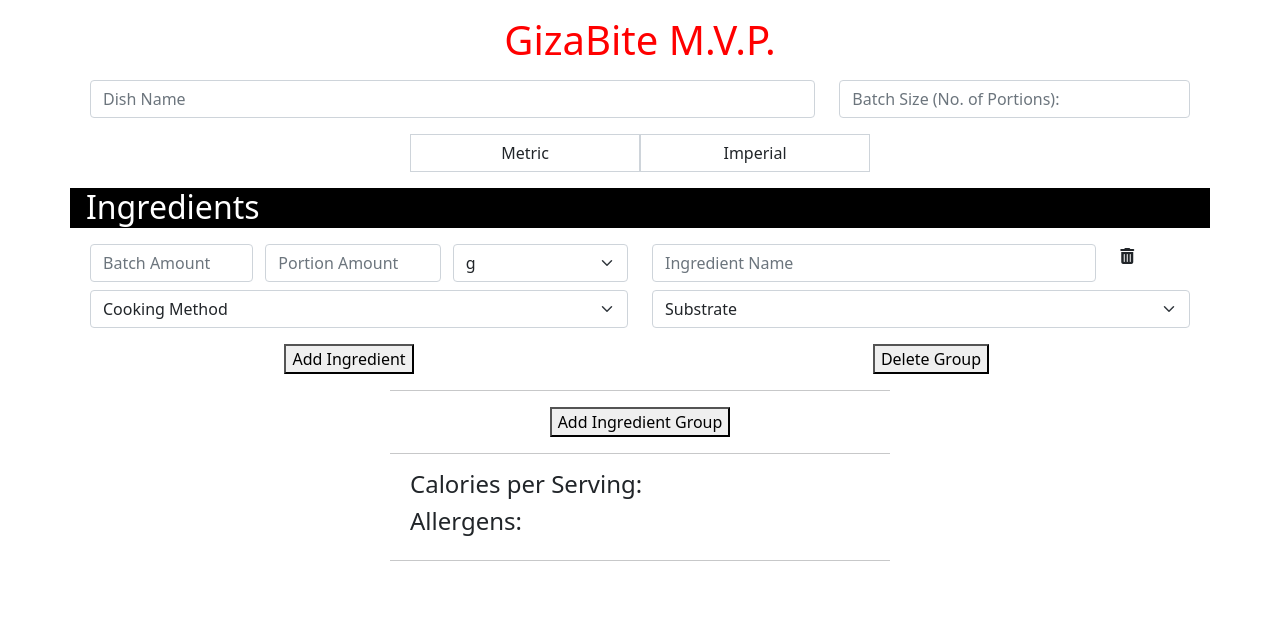
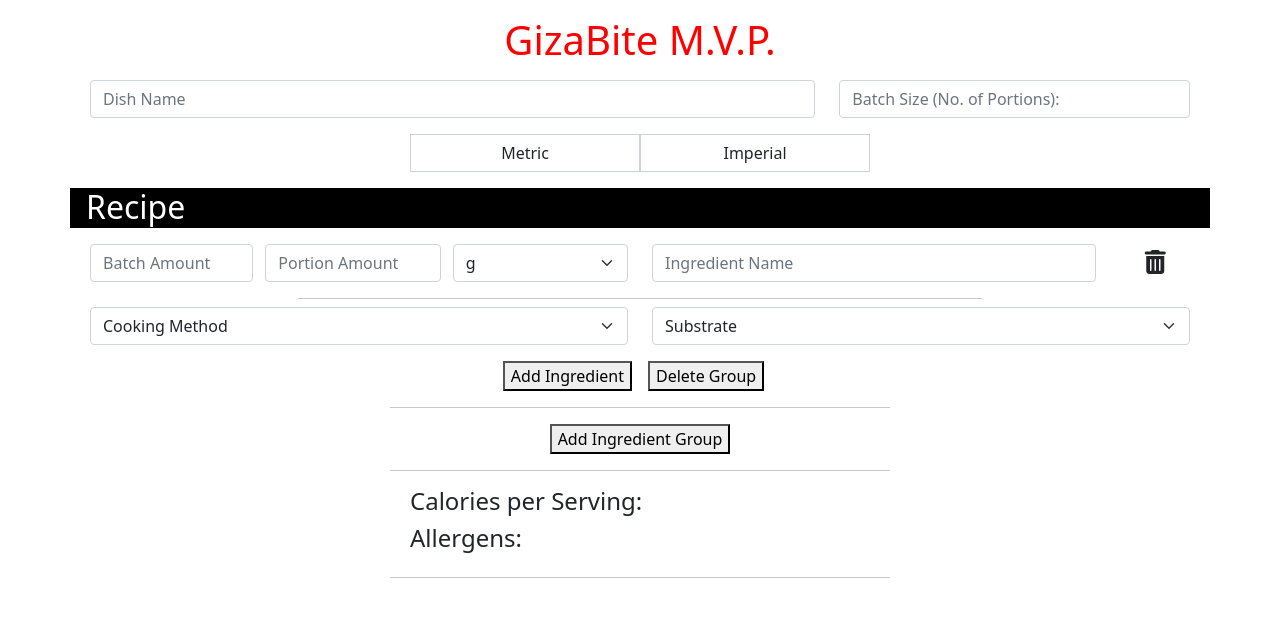
Before and after one commit to CathalDolan/GizaBiteMVP, a Django app: page / in a window 1280 px wide. Shown: the part 56-673 px from the top of the page. Run offline with Django 4.2, Linux system fonts and the light colour scheme; data that the repository does not hold is empty.

Commit message:
Inputs rearranged to put qty 1st. Elements correctly spaced

```diff
--- a/home/static/css/home.css
+++ b/home/static/css/home.css
@@ -60,3 +60,21 @@
         background-image: none;
     }
 }
+
+@media only screen and (min-width: 481px) {
+    .delete_ingredient {
+        text-align: center;
+    }
+}
+
+.delete_ingredient_icon_div {
+    font-size: 1.5rem;
+}
+
+.third-hr {
+    width: 33.3%;
+}
+.half-hr {
+    width: 60%;
+    margin-bottom: 0;
+}
--- a/home/static/js/home.js
+++ b/home/static/js/home.js
@@ -78,30 +78,29 @@
     $(document).on("click", ".add_ingredient_button", function(){
         console.log("Add Ingredient Function Fires");
 
-        const html = `<div class="row mx-2 ingredient_row">
-                        <div class="col-md-1 mt-3 col-2">
-                            <div class="delete_ingredient" name="delete_ingredient" aria-label="delete_ingredient">
-                                <i class="fa-solid fa-trash-can"></i>
-                            </div>
+        const html = `<hr class="third-hr mx-auto mb-0 mt-2 p-0">
+                    <div class="row mx-2 ingredient_row">
+                        <div class="col-md-2 mt-2 col-5">
+                            <input type="number" class="form-control" name="batch_amount" id="batch_amount" placeholder="Batch Amount" aria-label="BatchAmount"></input>
                         </div>
-                        <div class="col-md-5 mt-3 col-10 ps-0">
-                            <input type="text" class="form-control ingredient_name" name="dish_name" placeholder="Ingredient Name" aria-label="IngredientName"></input>
-                            <ul class="suggestions-list"></ul>
+                        <div class="col-md-2 mt-2 col-5 ps-0">
+                            <input type="number" class="form-control" name="dish_name" placeholder="Portion Amount" aria-label="PortionAmount"></input>
                         </div>
-
-                        <div class="col-md-2 mt-2 mt-md-3 col-5">
-                            <input type="number" class="form-control" name="batch_amount" id="batch_amount" placeholder="Batch" aria-label="BatchAmount"></input>
-
-                        </div>
-                        <div class="col-md-2 mt-2 mt-md-3 col-5 pe-0">
-                            <input type="number" class="form-control" name="dish_name" placeholder="Portion" aria-label="PortionAmount"></input>
-                        </div>
-                        <div class="col-md-2 mt-2 mt-md-3 col-2 ps-0 ps-md-2">
-                            <select class="form-select pe-0" name="unit_select">
+                        <div class="col-md-2 mt-2 col-2 ps-0">
+                            <select class="form-select custom-select-icon pe-0" name="unit_select">
                                 <option value="g">g</option>
                                 <option value="kg">kg</option>
                                 <option value="pcs">Pcs</option>
                             </select>
+                        </div>
+                        <div class="col-md-5 mt-2 col-11">
+                            <input type="text" class="form-control ingredient_name" name="dish_name" placeholder="Ingredient Name" aria-label="IngredientName"></input>
+                            <ul class="suggestions-list"></ul>
+                        </div>
+                        <div class="mt-2 col-1 px-0 delete_ingredient_icon_div">
+                            <div class="delete_ingredient" name="delete_ingredient" aria-label="delete_ingredient">
+                                <i class="fa-solid fa-trash-can"></i>
+                            </div>
                         </div>
                     </div>`
         $(this).parents(".ingredient_group").children("div.ingredient_container").append(html);
@@ -118,39 +117,38 @@
         console.log("Click Count: ", clickcount);
 
         html = `<div class="ingredient_group" id="ingredient_group_${clickcount}">
+                    <!-- Ingredient Details -->
                     <div class="container ingredient_container">
-                        <!-- Ingredient Details -->
                         <div class="row mx-2 ingredient_row">
-                            <div class="col-md-1 mt-3 col-2">
-                                <div class="delete_ingredient" name="delete_ingredient" aria-label="delete_ingredient">
-                                <i class="fa-solid fa-trash-can"></i>
+                            <div class="col-md-2 mt-3 col-5">
+                                <input type="number" class="form-control" name="batch_amount" id="batch_amount" placeholder="Batch Amount" aria-label="BatchAmount"></input>
                             </div>
+                            <div class="col-md-2 mt-3 col-5 ps-0">
+                                <input type="number" class="form-control" name="dish_name" placeholder="Portion Amount" aria-label="PortionAmount"></input>
                             </div>
-                            <div class="col-md-5 mt-3 col-10 ps-0">
-                                <input type="text" class="form-control ingredient_name" name="dish_name" placeholder="Ingredient Name" aria-label="IngredientName"></input>
-                                <ul class="suggestions-list"></ul>
-                            </div>
-
-                            <div class="col-md-2 mt-2 mt-md-3 col-5">
-                                <input type="number" class="form-control" name="batch_amount" id="batch_amount" placeholder="Batch" aria-label="BatchAmount"></input>
-
-                            </div>
-                            <div class="col-md-2 mt-2 mt-md-3 col-5 pe-0">
-                                <input type="number" class="form-control" name="dish_name" placeholder="Portion" aria-label="PortionAmount"></input>
-                            </div>
-                            <div class="col-md-2 mt-2 mt-md-3 col-2 ps-0 ps-md-2">
-                                <select class="form-select pe-0" name="unit_select">
+                            <div class="col-md-2 mt-3 col-2 ps-0">
+                                <select class="form-select custom-select-icon pe-0" name="unit_select">
                                     <option value="g">g</option>
                                     <option value="kg">kg</option>
                                     <option value="pcs">Pcs</option>
                                 </select>
                             </div>
+                            <div class="col-md-5 mt-2 mt-md-3 col-11">
+                                <input type="text" class="form-control ingredient_name" name="dish_name" placeholder="Ingredient Name" aria-label="IngredientName"></input>
+                                <ul class="suggestions-list"></ul>
+                            </div>
+                            <div class="mt-2 mt-md-3 col-1 px-0 delete_ingredient_icon_div">
+                                <div class="delete_ingredient" name="delete_ingredient" aria-label="delete_ingredient">
+                                    <i class="fa-solid fa-trash-can"></i>
+                                </div>
+                            </div>
                         </div>
                     </div>
                     <!-- Cooking Method -->
+                    <hr class="half-hr mx-auto">
                     <div class="container" id="add_cooking_method_container_1">
                         <div class="row mx-2" id="add_cooking_method_row_1">
-                            <div class="col-md-6 mt-2 col-12">
+                            <div class="col-md-6 mt-3 mt-md-2 col-12">
                                 <select class="form-select" name="cooking_method">
                                     <option value="" disabled selected>Cooking Method</option>
                                     <option value="Boiled">Boiled</option>
@@ -171,15 +169,15 @@
                     <!-- Add Ingredient and Remove Ingredient Group Buttons-->
                     <div class="row">
                         <!-- Add Ingredients & Cooking Section -->
-                        <div class="container mt-3 element-container mx-auto col-6 col-css text-center">
+                        <div class="container mt-3 element-container mx-auto col-6 col-css pe-2 text-end">
                             <button class="add_ingredient_button" type="button">Add Ingredient</button>
                         </div>
                         <!-- Remove Ingredient Group -->
-                        <div class="container mt-3 element-container mx-auto col-6 col-css text-center">
+                        <div class="container mt-3 element-container mx-auto col-6 col-css ps-2 text-start">
                             <button class="remove_ingredient_group_button" type="button">Delete Group</button>
                         </div>
                     </div>
-                    <hr class="max_width_500">
+                    <hr class="max_width_500 mb-0">
                 </div>`
 
         $("#ingredient_group_container").append(html);
--- a/home/templates/home/index.html
+++ b/home/templates/home/index.html
@@ -67,13 +67,13 @@
                  possible to use them in JS when we need to append and add new ingredient groups -->
             <div>
                 <div class="page_banner mt-3">
-                    <h2 class="ms-3">Ingredients</h2>
+                    <h2 class="ms-3">Recipe</h2>
                 </div>
 
                 <div id="ingredient_group_container">
                     <div class="ingredient_group" id="ingredient_group_1">
+                        <!-- Ingredient Details -->
                         <div class="container ingredient_container">
-                            <!-- Ingredient Details -->
                             <div class="row mx-2 ingredient_row">
                                 <div class="col-md-2 mt-3 col-5">
                                     <input type="number" class="form-control" name="batch_amount" id="batch_amount" placeholder="Batch Amount" aria-label="BatchAmount"></input>
@@ -92,7 +92,7 @@
                                     <input type="text" class="form-control ingredient_name" name="dish_name" placeholder="Ingredient Name" aria-label="IngredientName"></input>
                                     <ul class="suggestions-list"></ul>
                                 </div>
-                                <div class="col-md-1 mt-2 mt-md-3 col-1">
+                                <div class="mt-2 mt-md-3 col-1 px-0 delete_ingredient_icon_div">
                                     <div class="delete_ingredient" name="delete_ingredient" aria-label="delete_ingredient">
                                         <i class="fa-solid fa-trash-can"></i>
                                     </div>
@@ -100,9 +100,10 @@
                             </div>
                         </div>
                         <!-- Cooking Method -->
+                        <hr class="half-hr mx-auto">
                         <div class="container" id="add_cooking_method_container_1">
                             <div class="row mx-2" id="add_cooking_method_row_1">
-                                <div class="col-md-6 mt-2 col-12">
+                                <div class="col-md-6 mt-3 mt-md-2 col-12">
                                     <select class="form-select" name="cooking_method">
                                         <option value="" disabled selected>Cooking Method</option>
                                         <option value="Boiled">Boiled</option>
@@ -123,15 +124,15 @@
                         <!-- Add Ingredient and Remove Ingredient Group Buttons-->
                         <div class="row">
                             <!-- Add Ingredients & Cooking Section -->
-                            <div class="container mt-3 element-container mx-auto col-6 col-css text-center">
+                            <div class="container mt-3 element-container mx-auto col-6 col-css pe-2 text-end">
                                 <button class="add_ingredient_button" type="button">Add Ingredient</button>
                             </div>
                             <!-- Remove Ingredient Group -->
-                            <div class="container mt-3 element-container mx-auto col-6 col-css text-center">
+                            <div class="container mt-3 element-container mx-auto col-6 col-css ps-2 text-start">
                                 <button class="remove_ingredient_group_button" type="button">Delete Group</button>
                             </div>
                         </div>
-                        <hr class="max_width_500">
+                        <hr class="max_width_500 mb-0">
                     </div>
                 </div>
             </div>
```
